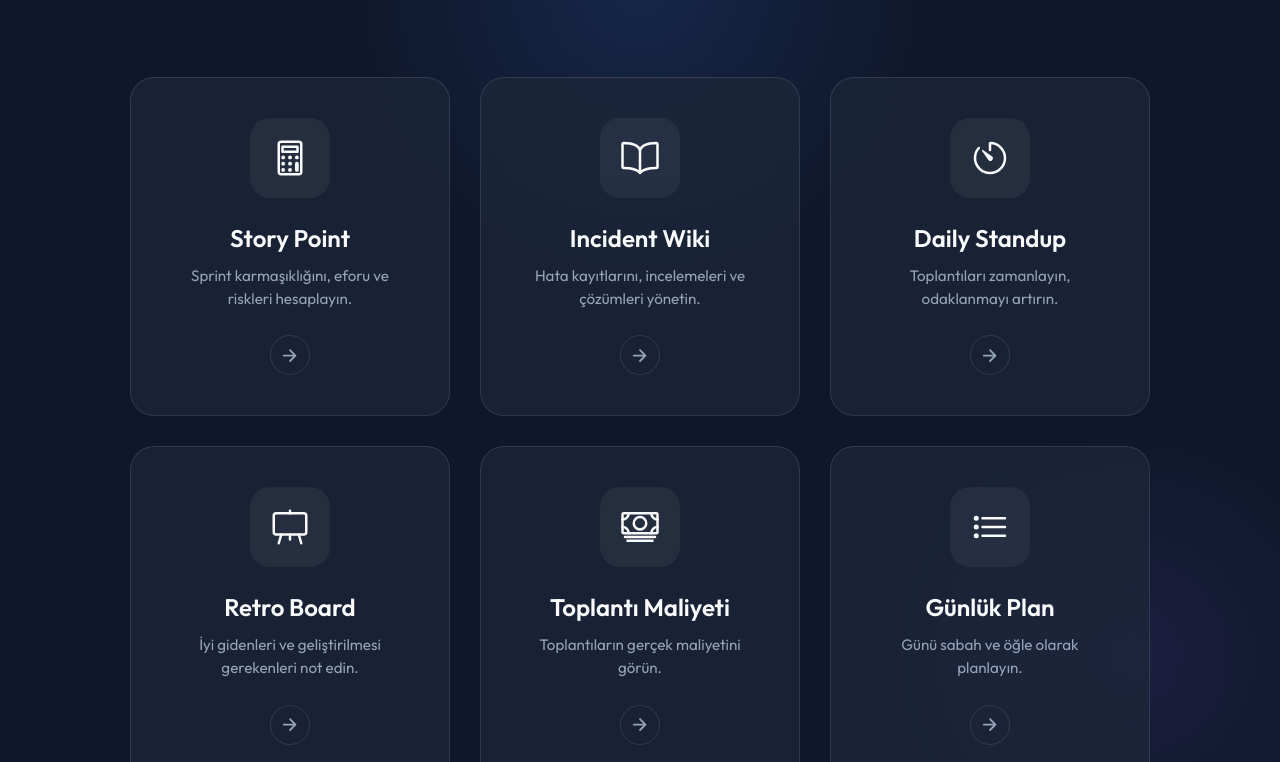
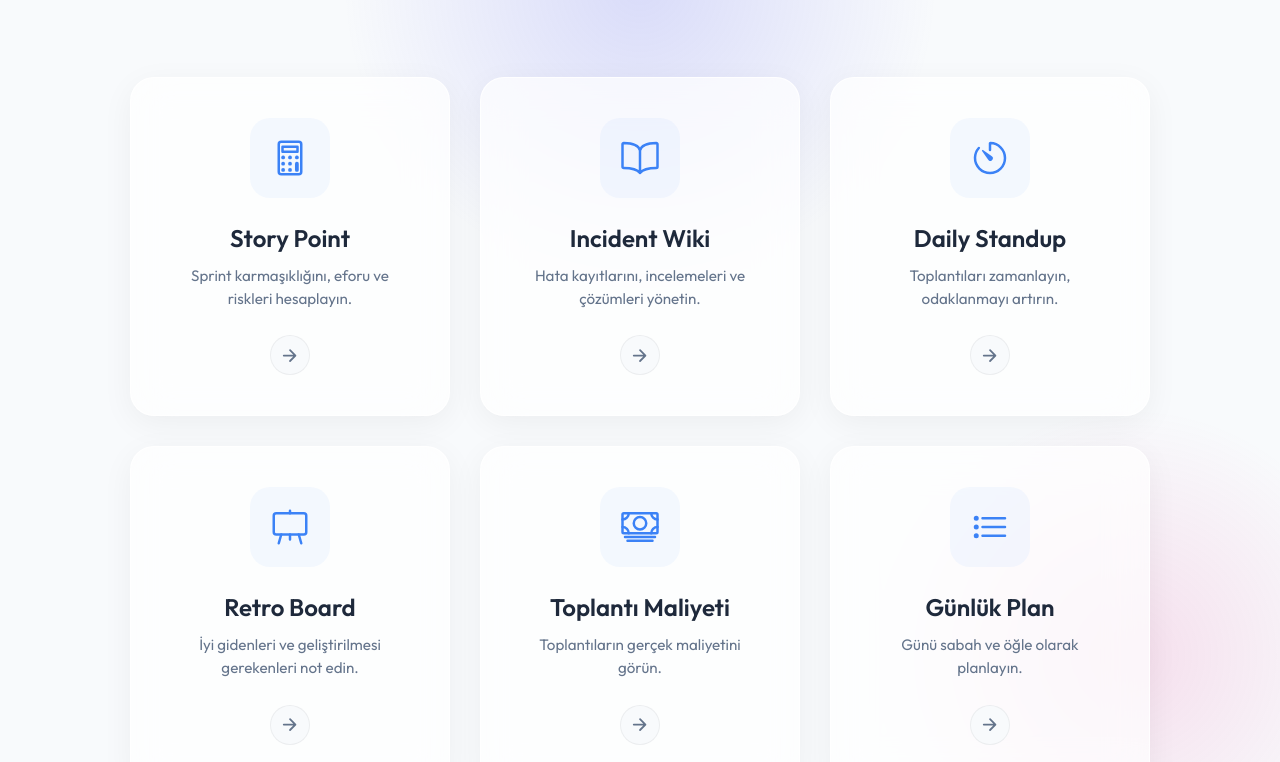
Before and after one commit to asetil/story-point-calculator, a plain HTML site: page index.html in a window 1280 px wide. Shown: the part 115-877 px from the top of the page. Drawn offline with nearby package versions, Linux system fonts and the light colour scheme.

Commit message:
Add files via upload

```diff
--- a/index.html
+++ b/index.html
@@ -14,14 +14,16 @@
     <script nomodule src="https://unpkg.com/ionicons@7.1.0/dist/ionicons/ionicons.js"></script>
     <style>
         :root {
-            --bg-color: #0f172a;
-            --card-bg: rgba(30, 41, 59, 0.7);
-            --text-main: #f8fafc;
-            --text-muted: #94a3b8;
+            --bg-color: #f8fafc;
+            --card-bg: rgba(255, 255, 255, 0.7);
+            --text-main: #1e293b;
+            --text-muted: #64748b;
             --primary: #3b82f6;
             --secondary: #8b5cf6;
             --accent: #06b6d4;
-            --hover-glow: rgba(59, 130, 246, 0.5);
+            --hover-glow: rgba(59, 130, 246, 0.2);
+            --glass-border: rgba(255, 255, 255, 0.8);
+            --glass-shadow: 0 8px 32px rgba(0, 0, 0, 0.05);
         }
 
         * {
@@ -49,23 +51,25 @@
             position: absolute;
             width: 600px;
             height: 600px;
-            background: radial-gradient(circle, rgba(59, 130, 246, 0.15) 0%, rgba(15, 23, 42, 0) 70%);
+            background: radial-gradient(circle, rgba(99, 102, 241, 0.2) 0%, rgba(248, 250, 252, 0) 70%);
             top: -200px;
             left: 50%;
             transform: translateX(-50%);
             z-index: -1;
             pointer-events: none;
+            mix-blend-mode: multiply;
         }
 
         .bg-glow-2 {
             position: absolute;
             width: 500px;
             height: 500px;
-            background: radial-gradient(circle, rgba(139, 92, 246, 0.1) 0%, rgba(15, 23, 42, 0) 70%);
+            background: radial-gradient(circle, rgba(236, 72, 153, 0.15) 0%, rgba(248, 250, 252, 0) 70%);
             bottom: -100px;
             right: -100px;
             z-index: -1;
             pointer-events: none;
+            mix-blend-mode: multiply;
         }
 
         header {
@@ -77,7 +81,7 @@
         h1 {
             font-size: 3.5rem;
             font-weight: 700;
-            background: linear-gradient(135deg, #fff 0%, #cbd5e1 100%);
+            background: linear-gradient(135deg, var(--text-main) 0%, var(--primary) 100%);
             -webkit-background-clip: text;
             background-clip: text;
             -webkit-text-fill-color: transparent;
@@ -105,8 +109,8 @@
 
         .card {
             background: var(--card-bg);
-            border: 1px solid rgba(255, 255, 255, 0.1);
-            backdrop-filter: blur(12px);
+            border: 1px solid var(--glass-border);
+            backdrop-filter: blur(20px);
             border-radius: 24px;
             padding: 40px;
             width: 100%;
@@ -120,6 +124,7 @@
             flex-direction: column;
             align-items: center;
             text-align: center;
+            box-shadow: var(--glass-shadow);
             animation: fadeInUp 0.8s ease-out backwards;
         }
 
@@ -145,8 +150,8 @@
 
         .card:hover {
             transform: translateY(-10px) scale(1.02);
-            box-shadow: 0 20px 40px -5px rgba(0, 0, 0, 0.4), 0 0 20px var(--hover-glow);
-            border-color: rgba(255, 255, 255, 0.2);
+            box-shadow: 0 20px 40px -5px rgba(0, 0, 0, 0.08), 0 0 20px var(--hover-glow);
+            border-color: var(--primary);
         }
 
         .card:hover::before {
@@ -156,25 +161,26 @@
         .icon-box {
             width: 80px;
             height: 80px;
-            background: rgba(255, 255, 255, 0.05);
+            background: rgba(59, 130, 246, 0.05);
             border-radius: 20px;
             display: flex;
             align-items: center;
             justify-content: center;
             margin-bottom: 25px;
             font-size: 2.5rem;
-            color: var(--text-main);
+            color: var(--primary);
             transition: transform 0.4s ease, background 0.4s ease;
         }
 
         .card:hover .icon-box {
             transform: scale(1.1) rotate(5deg);
-            background: rgba(255, 255, 255, 0.1);
+            background: rgba(59, 130, 246, 0.1);
             color: var(--primary);
         }
 
         .card:nth-child(2):hover .icon-box {
             color: var(--secondary);
+            background: rgba(139, 92, 246, 0.1);
         }
 
         .card h2 {
@@ -195,13 +201,14 @@
             width: 40px;
             height: 40px;
             border-radius: 50%;
-            border: 1px solid rgba(255, 255, 255, 0.1);
+            border: 1px solid rgba(0, 0, 0, 0.05);
             display: flex;
             align-items: center;
             justify-content: center;
             font-size: 1.2rem;
             color: var(--text-muted);
             transition: all 0.3s ease;
+            background: #f8fafc;
         }
 
         .card:hover .card-arrow {
```
